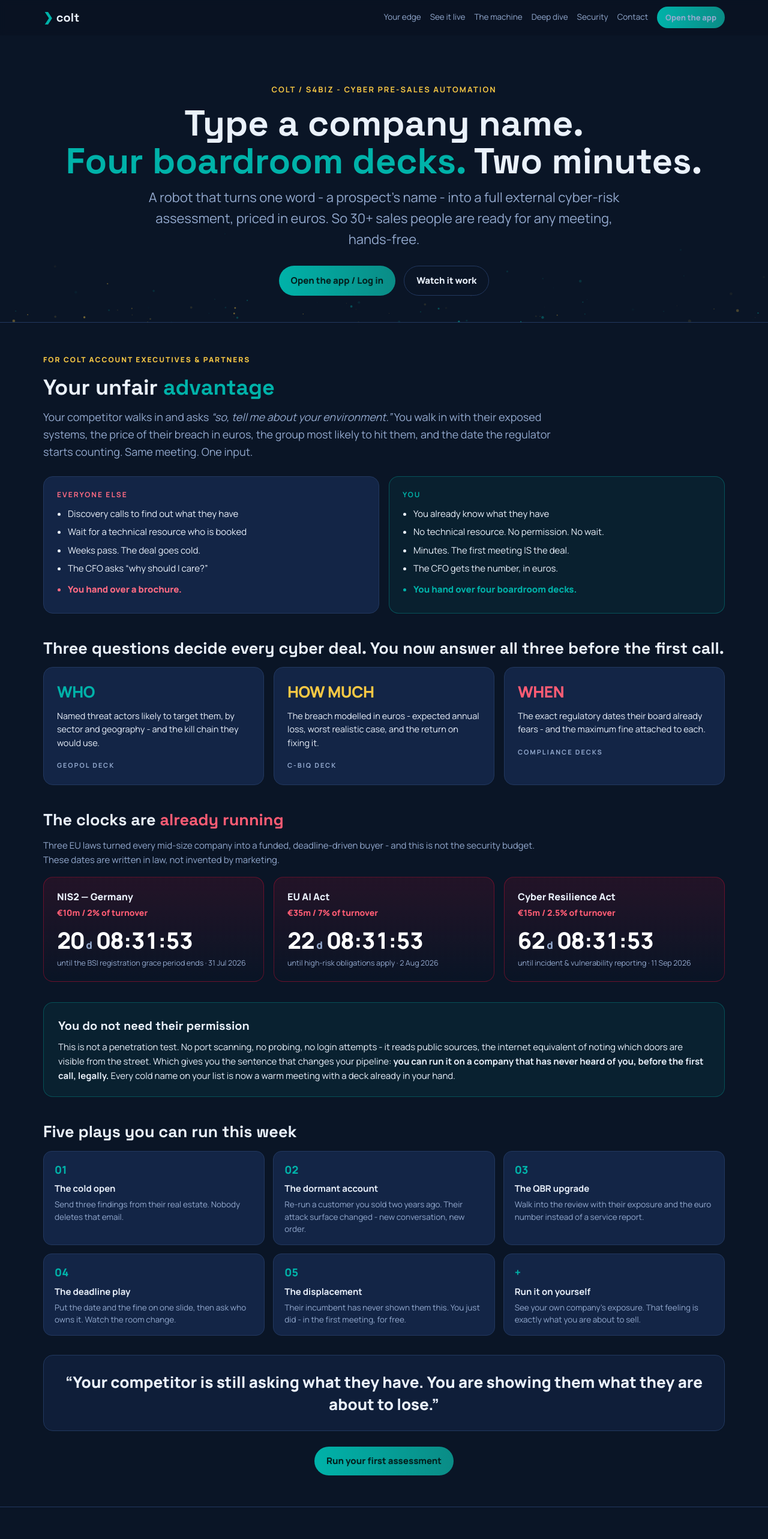
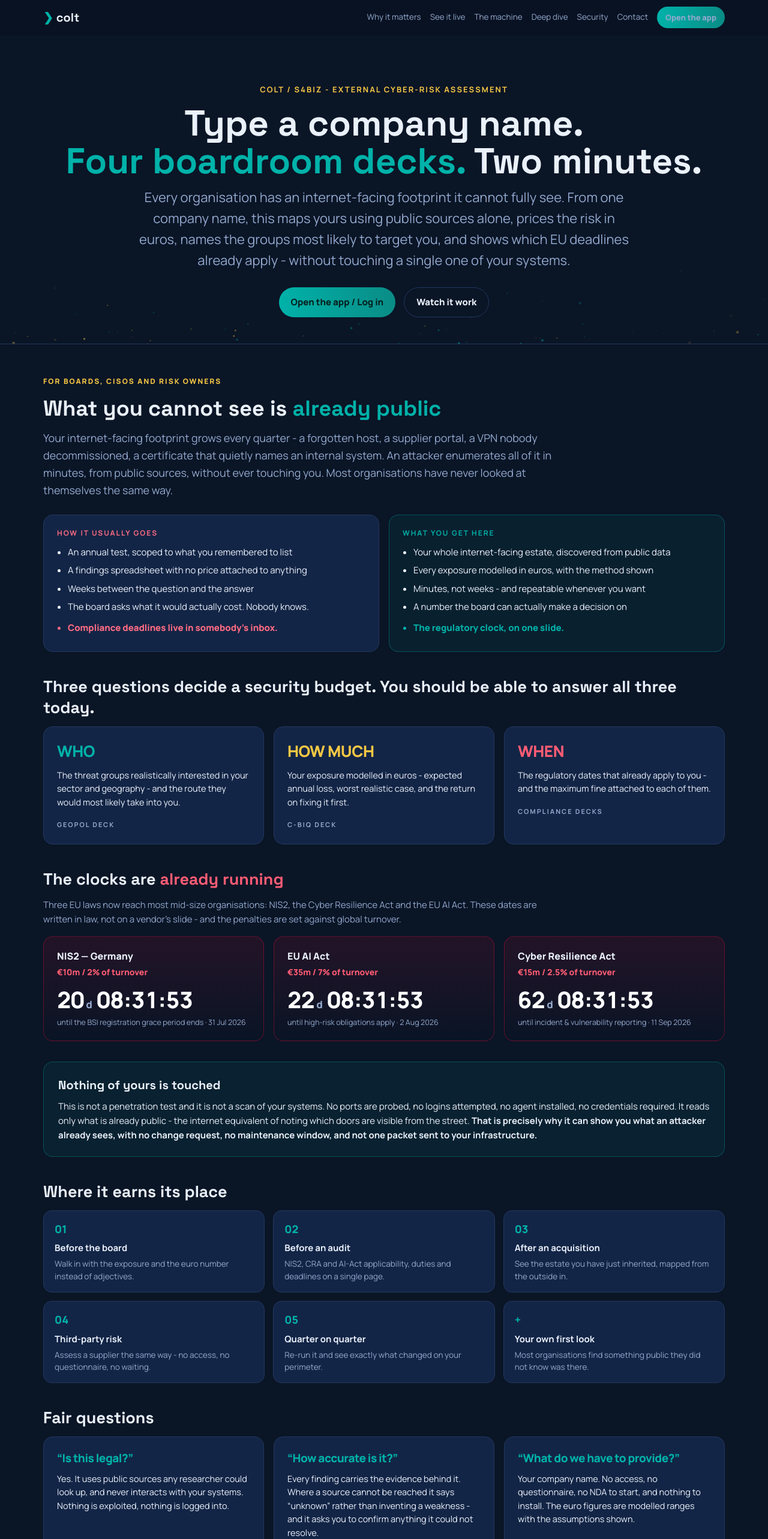
Before and after one commit to feranicus/electronic, a React (Vite) app in the folder webapp/frontend/: page / in a window 1280 px wide. Shown: the top 2566 px of the page at 60% size. Built offline with nearby package versions, Linux system fonts and the light colour scheme.

Commit message:
ship: engine + web update

```diff
--- a/webapp/frontend/src/pages/Landing.jsx
+++ b/webapp/frontend/src/pages/Landing.jsx
@@ -9,7 +9,7 @@
   // (the jev.best pattern) with a scroll-spy that keeps the active tab in sync with the page.
   const nav = useNavigate();
   const TABS = [
-    { id: "edge", label: "Edge", href: "#edge" },
+    { id: "edge", label: "Why", href: "#edge" },
     { id: "demo", label: "Live", href: "#demo" },
     { id: "map", label: "Machine", href: "#map" },
     { id: "deep", label: "Deep", href: "#deep" },
@@ -168,7 +168,7 @@
       { id: "gh",     x: 105,  y: 462, ico: "octo",   t: "GITHUB CI/CD", s: "build/scan/ship",       c: C.teal,   n: "11", dd: "d11" },
       { id: "patch",  x: 105,  y: 602, ico: "patch",  t: "PATCHWATCH",   s: "self-patch /3d",        c: C.purple, n: "10", dd: "d10" },
       { id: "bot",    x: 355,  y: 110, ico: "shield", t: "colttechbot",  s: "the assessor",          c: C.teal,   n: "1",  dd: "d1", big: true },
-      { id: "cass",   x: 355,  y: 262, ico: "compass",t: "cassandra",    s: "AE assistant",          c: C.teal,   n: "1",  dd: "d1" },
+      { id: "cass",   x: 355,  y: 262, ico: "compass",t: "cassandra",    s: "research assistant",          c: C.teal,   n: "1",  dd: "d1" },
       { id: "auth",   x: 355,  y: 412, ico: "lock",   t: "ZERO-TRUST",   s: "email+pw+code",         c: C.purple, n: "2",  dd: "d2" },
       { id: "eng",    x: 600,  y: 252, ico: "gear",   t: "ENGINE",       s: "recon to decks",        c: C.teal,   n: "3",  dd: "d3", big: true },
       { id: "comp",   x: 600,  y: 422, ico: "scroll", t: "COMPLIANCE",   s: "NIS2 / CRA / AI Act",   c: C.teal,   n: "8",  dd: "d8", big: true },
@@ -275,7 +275,7 @@
     }
 
     const DD = [
-      { id: "d1", n: "1", ic: "\ud83d\udcf1", c: C.green, h: "Two front doors, one input", plain: "Type a prospect's name - in <b>Telegram</b>, or in the <b>cybergod.ai web app</b>. Same engine, same decks. Two bots live on the server: <b>colttechbot</b> assesses, <b>cassandra</b> is your research and outreach sidekick.", hood: ["<code>python-telegram-bot</code>, one per bot, in Docker", "React cabinet: Assess / Compliance / Assistant / History", "The run is owned by the SERVER - lock your phone, it keeps going"] },
+      { id: "d1", n: "1", ic: "\ud83d\udcf1", c: C.green, h: "Two front doors, one input", plain: "Type a company name - in <b>Telegram</b>, or in the <b>cybergod.ai web app</b>. Same engine, same decks. Two bots live on the server: <b>colttechbot</b> assesses, <b>cassandra</b> answers questions about the findings.", hood: ["<code>python-telegram-bot</code>, one per bot, in Docker", "React cabinet: Assess / Compliance / Assistant / History", "The run is owned by the SERVER - lock your phone, it keeps going"] },
       { id: "d2", n: "2", ic: "\ud83d\udd10", c: C.purple, h: "Zero-trust login (2FA)", plain: "You need an approved <b>@colt.net</b> or partner email, the shared password, <b>and</b> a one-time code emailed to that inbox. Knowing the password isn't enough - you must own the mailbox.", hood: ["<code>colt_auth.py</code>: constant-time compare, lockout, 10-min codes", "OTP delivered via <b>Gmail API over HTTPS</b> (droplet blocks SMTP ports)", "One gate shared by the bots AND the web app - they can never disagree"] },
       { id: "d3", n: "3", ic: "\ud83e\udde9", c: C.teal, h: "The engine + auto-discovery", plain: "From just the name the engine finds the company's <b>networks, domains and certificates</b> - then hunts, scores and writes. You never hand it an IP.", hood: ["ASNs+prefixes from RIPE + CAIDA + PeeringDB + bgpview", "Brand domains/subdomains: <code>crt.sh</code> + CertSpotter CT logs + DNS probe", "Ownership gate: a discovered domain is a CANDIDATE, never proof", "Scope blow-out guard - it refuses to build decks from an unverified estate"] },
       { id: "d4", n: "4", ic: "\ud83d\udd2d", c: C.gold, h: "Shodan - what's exposed", plain: "It queries Shodan for exposed remote-access, databases, VPNs, mail, industrial gear and known-vulnerable systems - plus the killer pivot: the company's own private CA and whois-org, which reveal the hidden estate.", hood: ["30+ super-filters; edge appliances (firewalls, VPN concentrators) = CRITICAL", "Paid facets: <code>has_vuln</code>, <code>vuln:CVE</code>, <code>tag:ics</code>, <code>ssl.jarm</code>", "CDN/honeypot false-positives dropped automatically"] },
@@ -314,7 +314,7 @@
       <header id="hd"><div className="wrap">
         <span className="brand"><span className="chev">❯</span> colt</span>
         <nav>
-          <a href="#edge">Your edge</a><a href="#demo">See it live</a><a href="#map">The machine</a>
+          <a href="#edge">Why it matters</a><a href="#demo">See it live</a><a href="#map">The machine</a>
           <a href="#deep">Deep dive</a><a href="#secure">Security</a><Link to="/contact">Contact</Link>
           <Link className="btn sm" to="/login">Open the app</Link>
         </nav>
@@ -323,10 +323,12 @@
       <section className="hero">
         <canvas id="dust"></canvas>
         <div className="wrap">
-          <div className="kick">Colt / S4Biz - cyber pre-sales automation</div>
+          <div className="kick">Colt / S4Biz - external cyber-risk assessment</div>
           <h1>Type a company name.<br /><span className="g">Four boardroom decks.</span> Two minutes.</h1>
-          <p className="sub">A robot that turns one word - a prospect's name - into a full external
-            cyber-risk assessment, priced in euros. So 30+ sales people are ready for any meeting, hands-free.</p>
+          <p className="sub">Every organisation has an internet-facing footprint it cannot fully see. From one
+            company name, this maps yours using public sources alone, prices the risk in euros, names the
+            groups most likely to target you, and shows which EU deadlines already apply - without touching
+            a single one of your systems.</p>
           <div className="cta-row">
             <Link className="btn" to="/login">Open the app / Log in</Link>
             <a className="btn ghost" href="#demo">Watch it work</a>
@@ -335,43 +337,49 @@
       </section>
 
       <section id="edge" className="lp edge"><div className="wrap reveal">
-        <div className="kick2">For Colt account executives &amp; partners</div>
-        <h2>Your unfair <span className="g">advantage</span></h2>
-        <p className="lede">Your competitor walks in and asks <i>&ldquo;so, tell me about your environment.&rdquo;</i> You
-          walk in with their exposed systems, the price of their breach in euros, the group most likely to hit them, and
-          the date the regulator starts counting. Same meeting. One input.</p>
+        <div className="kick2">For boards, CISOs and risk owners</div>
+        <h2>What you cannot see is <span className="g">already public</span></h2>
+        <p className="lede">Your internet-facing footprint grows every quarter - a forgotten host, a
+          supplier portal, a VPN nobody decommissioned, a certificate that quietly names an internal
+          system. An attacker enumerates all of it in minutes, from public sources, without ever
+          touching you. Most organisations have never looked at themselves the same way.</p>
 
         <div className="vs">
-          <div className="vsc bad"><h4>Everyone else</h4><ul>
-            <li>Discovery calls to find out what they have</li>
-            <li>Wait for a technical resource who is booked</li>
-            <li>Weeks pass. The deal goes cold.</li>
-            <li>The CFO asks &ldquo;why should I care?&rdquo;</li>
-            <li className="last">You hand over a brochure.</li></ul></div>
-          <div className="vsc good"><h4>You</h4><ul>
-            <li>You already know what they have</li>
-            <li>No technical resource. No permission. No wait.</li>
-            <li>Minutes. The first meeting IS the deal.</li>
-            <li>The CFO gets the number, in euros.</li>
-            <li className="last">You hand over four boardroom decks.</li></ul></div>
+          <div className="vsc bad"><h4>How it usually goes</h4><ul>
+            <li>An annual test, scoped to what you remembered to list</li>
+            <li>A findings spreadsheet with no price attached to anything</li>
+            <li>Weeks between the question and the answer</li>
+            <li>The board asks what it would actually cost. Nobody knows.</li>
+            <li className="last">Compliance deadlines live in somebody&rsquo;s inbox.</li></ul></div>
+          <div className="vsc good"><h4>What you get here</h4><ul>
+            <li>Your whole internet-facing estate, discovered from public data</li>
+            <li>Every exposure modelled in euros, with the method shown</li>
+            <li>Minutes, not weeks - and repeatable whenever you want</li>
+            <li>A number the board can actually make a decision on</li>
+            <li className="last">The regulatory clock, on one slide.</li></ul></div>
         </div>
 
-        <h3 className="eh">Three questions decide every cyber deal. You now answer all three <span className="g">before the first call</span>.</h3>
+        <h3 className="eh">Three questions decide a security budget. You should be able to answer all
+          three <span className="g">today</span>.</h3>
         <div className="tri">
           <div className="tric"><div className="tt" style={{ color: "var(--teal)" }}>WHO</div>
-            <p>Named threat actors likely to target them, by sector and geography - and the kill chain they would use.</p>
+            <p>The threat groups realistically interested in your sector and geography - and the route
+              they would most likely take into you.</p>
             <span className="src">GEOPOL deck</span></div>
           <div className="tric"><div className="tt" style={{ color: "var(--gold)" }}>HOW MUCH</div>
-            <p>The breach modelled in euros - expected annual loss, worst realistic case, and the return on fixing it.</p>
+            <p>Your exposure modelled in euros - expected annual loss, worst realistic case, and the
+              return on fixing it first.</p>
             <span className="src">C-BIQ deck</span></div>
           <div className="tric"><div className="tt" style={{ color: "#ff5c74" }}>WHEN</div>
-            <p>The exact regulatory dates their board already fears - and the maximum fine attached to each.</p>
+            <p>The regulatory dates that already apply to you - and the maximum fine attached to each
+              of them.</p>
             <span className="src">Compliance decks</span></div>
         </div>
 
         <h3 className="eh">The clocks are <span className="r">already running</span></h3>
-        <p className="lede small">Three EU laws turned every mid-size company into a funded, deadline-driven buyer - and
-          this is not the security budget. These dates are written in law, not invented by marketing.</p>
+        <p className="lede small">Three EU laws now reach most mid-size organisations: NIS2, the Cyber
+          Resilience Act and the EU AI Act. These dates are written in law, not on a vendor&rsquo;s slide -
+          and the penalties are set against global turnover.</p>
         <div className="clocks">
           <div className="clock"><div className="reg">NIS2 &mdash; Germany</div><div className="fine">&euro;10m / 2% of turnover</div>
             <div className="num" id="cd1">&mdash;</div>
@@ -385,24 +393,39 @@
         </div>
 
         <div className="unlock">
-          <h3>You do not need their permission</h3>
-          <p>This is not a penetration test. No port scanning, no probing, no login attempts - it reads public sources,
-            the internet equivalent of noting which doors are visible from the street. Which gives you the sentence that
-            changes your pipeline: <b>you can run it on a company that has never heard of you, before the first call,
-            legally.</b> Every cold name on your list is now a warm meeting with a deck already in your hand.</p>
+          <h3>Nothing of yours is touched</h3>
+          <p>This is not a penetration test and it is not a scan of your systems. No ports are probed,
+            no logins attempted, no agent installed, no credentials required. It reads only what is
+            already public - the internet equivalent of noting which doors are visible from the street.
+            <b> That is precisely why it can show you what an attacker already sees, with no change
+            request, no maintenance window, and not one packet sent to your infrastructure.</b></p>
         </div>
 
-        <h3 className="eh">Five plays you can run <span className="g">this week</span></h3>
+        <h3 className="eh">Where it earns its place</h3>
         <div className="plays">
-          {[["01","The cold open","Send three findings from their real estate. Nobody deletes that email."],["02","The dormant account","Re-run a customer you sold two years ago. Their attack surface changed - new conversation, new order."],["03","The QBR upgrade","Walk into the review with their exposure and the euro number instead of a service report."],["04","The deadline play","Put the date and the fine on one slide, then ask who owns it. Watch the room change."],["05","The displacement","Their incumbent has never shown them this. You just did - in the first meeting, for free."],["+","Run it on yourself","See your own company's exposure. That feeling is exactly what you are about to sell."]].map(([n, t, b]) => (
+          {[["01","Before the board","Walk in with the exposure and the euro number instead of adjectives."],["02","Before an audit","NIS2, CRA and AI-Act applicability, duties and deadlines on a single page."],["03","After an acquisition","See the estate you have just inherited, mapped from the outside in."],["04","Third-party risk","Assess a supplier the same way - no access, no questionnaire, no waiting."],["05","Quarter on quarter","Re-run it and see exactly what changed on your perimeter."],["+","Your own first look","Most organisations find something public they did not know was there."]].map(([n, t, b]) => (
             <div className="play" key={n}><span className="pn">{n}</span><b>{t}</b><p>{b}</p></div>
           ))}
         </div>
 
-        <div className="pullq">&ldquo;Your competitor is still asking what they have.{" "}
-          <span className="g">You are showing them what they are about to lose.&rdquo;</span></div>
+        <h3 className="eh">Fair questions</h3>
+        <div className="tri">
+          <div className="tric"><div className="tt" style={{ fontSize: 19, color: "var(--teal)" }}>&ldquo;Is this legal?&rdquo;</div>
+            <p>Yes. It uses public sources any researcher could look up, and never interacts with your
+              systems. Nothing is exploited, nothing is logged into.</p></div>
+          <div className="tric"><div className="tt" style={{ fontSize: 19, color: "var(--teal)" }}>&ldquo;How accurate is it?&rdquo;</div>
+            <p>Every finding carries the evidence behind it. Where a source cannot be reached it says
+              &ldquo;unknown&rdquo; rather than inventing a weakness - and it asks you to confirm anything
+              it could not resolve.</p></div>
+          <div className="tric"><div className="tt" style={{ fontSize: 19, color: "var(--teal)" }}>&ldquo;What do we have to provide?&rdquo;</div>
+            <p>Your company name. No access, no questionnaire, no NDA to start, and nothing to install.
+              The euro figures are modelled ranges with the assumptions shown.</p></div>
+        </div>
+
+        <div className="pullq">The question is not whether something of yours is exposed.{" "}
+          <span className="g">It is whether you know what.</span></div>
         <div className="cta-row" style={{ justifyContent: "center" }}>
-          <Link className="btn" to="/login">Run your first assessment</Link>
+          <Link className="btn" to="/contact">Request an assessment</Link>
         </div>
       </div></section>
 
@@ -475,7 +498,7 @@
 
       <div className="foot"><div className="wrap">
         <div style={{ fontSize: 20, fontWeight: 800 }}><span className="chev">❯</span> colt</div>
-        <p>Colt / S4Biz - cyber pre-sales automation / one name in, four boardroom decks out / built to run itself.</p>
+        <p>Colt / S4Biz - external cyber-risk and EU compliance assessment / one company name in, four boardroom documents out.</p>
         <Link className="btn" to="/login">Open the app</Link>
         <div className="footlinks">
           <Link to="/contact">Kontakt / Contact</Link><span>&middot;</span>
```
Also changed, not shown: 1 other file (tests, documents, lock files or other folders).
